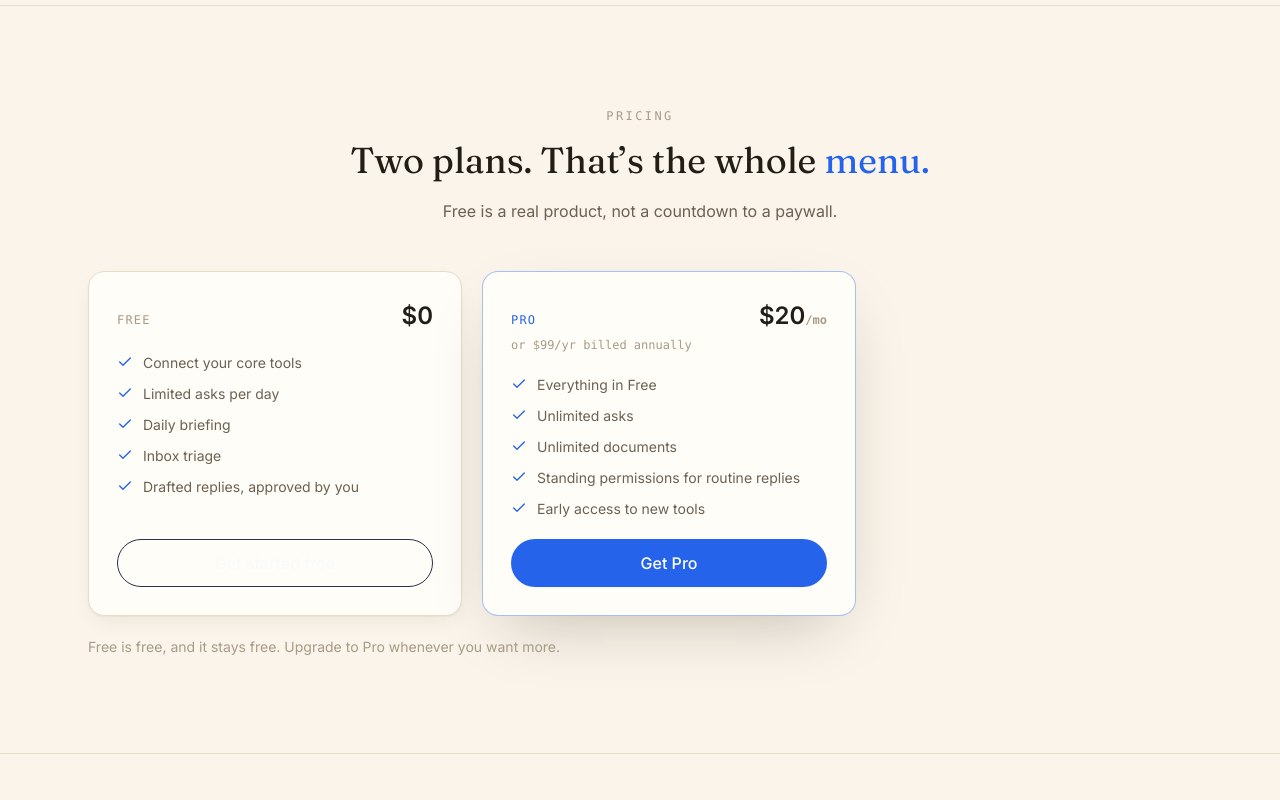
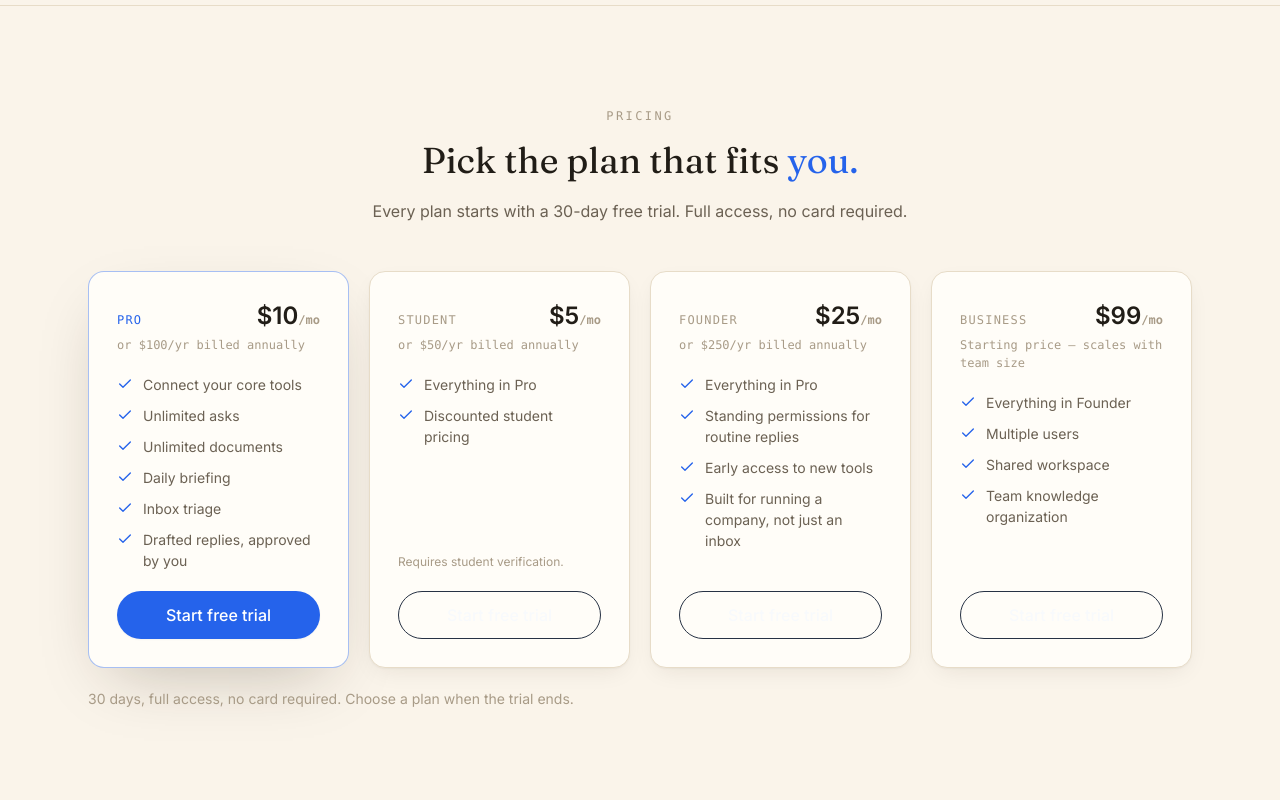
Before and after one commit to kloyya123/kloyya-web-app, a Next.js app in the folder apps/web/: page / in a window 1280 px wide. Shown: the part 5000-5800 px from the top of the page. Built offline with nearby package versions, Linux system fonts and the light colour scheme; no server answers.

Commit message:
content(pricing): 30-day trial plus four tiers, replacing Free/Pro
Pro/Student/Founder/Business, each starting behind the same 30-day full-access
trial rather than a separate free-forever tier. Pricing section grid and CTA
updated for four cards instead of two; structured data on / updated to match.

```diff
--- a/apps/web/app/page.tsx
+++ b/apps/web/app/page.tsx
@@ -53,8 +53,9 @@ export const metadata: Metadata = {
 
 /**
  * Structured data, so a search result can show the product rather than a title
- * and a grey line. Every field is verifiable from the page itself — the free
- * tier really is $0, and there are no rating counts here to invent.
+ * and a grey line. Every field is verifiable from the page itself — the prices
+ * match PLANS in features/landing/content.ts exactly, and there are no rating
+ * counts here to invent.
  */
 const JSON_LD = {
   '@context': 'https://schema.org',
@@ -65,8 +66,10 @@ const JSON_LD = {
   description:
     'An AI chief of staff that reads your mail, calendar, and documents, briefs you each morning, and drafts replies for your approval.',
   offers: [
-    { '@type': 'Offer', name: 'Free', price: '0', priceCurrency: 'USD' },
-    { '@type': 'Offer', name: 'Pro', price: '20', priceCurrency: 'USD' },
+    { '@type': 'Offer', name: 'Pro', price: '10', priceCurrency: 'USD' },
+    { '@type': 'Offer', name: 'Student', price: '5', priceCurrency: 'USD' },
+    { '@type': 'Offer', name: 'Founder', price: '25', priceCurrency: 'USD' },
+    { '@type': 'Offer', name: 'Business', price: '99', priceCurrency: 'USD' },
   ],
 };
 
--- a/apps/web/features/landing/components/landing-page.tsx
+++ b/apps/web/features/landing/components/landing-page.tsx
@@ -4,7 +4,7 @@ import type { ReactNode } from 'react';
 import { Logo, LogoMark } from '@/components/brand/logo';
 import { Button } from '@/components/ui';
 import { cn } from '@/lib/cn';
-import { CONTACT_EMAIL, FAQS, FEATURES, PLANS, ROLES, TOOLS } from '../content';
+import { CONTACT_EMAIL, FAQS, FEATURES, PLANS, ROLES, TOOLS, TRIAL_NOTE, type Plan } from '../content';
 import { ConnectHub } from './connect-hub';
 import { Reveal } from './reveal';
 import { WaitlistForm } from './waitlist-form';
@@ -169,19 +169,19 @@ export function LandingPage() {
           eyebrow="Pricing"
           title={
             <>
-              Two plans. That’s the whole <Accent>menu.</Accent>
+              Pick the plan that fits <Accent>you.</Accent>
             </>
           }
-          lede="Free is a real product, not a countdown to a paywall."
+          lede={TRIAL_NOTE}
           id="pricing"
         >
-          <div className="grid max-w-3xl gap-5 sm:grid-cols-2">
+          <div className="grid gap-5 sm:grid-cols-2 lg:grid-cols-4">
             {PLANS.map((plan) => (
               <PricingCard key={plan.name} plan={plan} />
             ))}
           </div>
           <p className="mt-5 text-small text-[var(--landing-ink-subtle)]">
-            Free is free, and it stays free. Upgrade to Pro whenever you want more.
+            30 days, full access, no card required. Choose a plan when the trial ends.
           </p>
         </Section>
 
@@ -441,11 +441,7 @@ function TrustCard({ title, body }: { title: string; body: string }) {
   );
 }
 
-function PricingCard({
-  plan,
-}: {
-  plan: { name: string; price: string; period?: string; yearlyPrice?: string; features: string[]; featured?: boolean };
-}) {
+function PricingCard({ plan }: { plan: Plan }) {
   return (
     <div
       className={cn(
@@ -476,6 +472,8 @@ function PricingCard({
           <p className="mt-1 text-caption font-mono text-[var(--landing-ink-subtle)]">
             or {plan.yearlyPrice} billed annually
           </p>
+        ) : plan.priceNote ? (
+          <p className="mt-1 text-caption font-mono text-[var(--landing-ink-subtle)]">{plan.priceNote}</p>
         ) : null}
       </div>
 
@@ -488,8 +486,12 @@ function PricingCard({
         ))}
       </ul>
 
+      {plan.disclaimer ? (
+        <p className="-mt-2 text-caption text-[var(--landing-ink-subtle)]">{plan.disclaimer}</p>
+      ) : null}
+
       <Button asChild variant={plan.featured ? 'primary' : 'outline'} size="lg" className="rounded-full">
-        <Link href="/signup">{plan.featured ? 'Get Pro' : 'Get started free'}</Link>
+        <Link href="/signup">Start free trial</Link>
       </Button>
     </div>
   );
--- a/apps/web/features/landing/content.ts
+++ b/apps/web/features/landing/content.ts
@@ -93,43 +93,70 @@ export interface Plan {
   name: string;
   price: string;
   period?: string;
-  /** A yearly alternative to the price above, shown as a secondary line. Kept
-   *  optional and separate from `price` rather than a billing-cycle toggle:
-   *  there are still only two plans, and this is one of them shown two ways. */
+  /** A yearly alternative to the price above, shown as a secondary line. */
   yearlyPrice?: string;
+  /** For a plan with no clean monthly/yearly split (Business scales with team
+   *  size), shown instead of a yearly line. */
+  priceNote?: string;
   features: string[];
   featured?: boolean;
+  /** A short eligibility note shown under the features (e.g. Student verification). */
+  disclaimer?: string;
 }
 
 /**
- * Deliberately vague about the Free allowance ("limited asks per day") rather
- * than naming a number: the entitlement is still being tuned, and a landing
- * page that quotes a figure the product later changes is a promise broken.
+ * Every plan starts with the same 30-day trial — full access, no card
+ * required — so a visitor is choosing which tier fits them, not choosing
+ * whether to pay yet. Shown once, above the cards, not repeated per plan.
  */
+export const TRIAL_NOTE = 'Every plan starts with a 30-day free trial. Full access, no card required.';
+
 export const PLANS: Plan[] = [
   {
-    name: 'Free',
-    price: '$0',
+    name: 'Pro',
+    price: '$10',
+    period: '/mo',
+    yearlyPrice: '$100/yr',
+    featured: true,
     features: [
       'Connect your core tools',
-      'Limited asks per day',
+      'Unlimited asks',
+      'Unlimited documents',
       'Daily briefing',
       'Inbox triage',
       'Drafted replies, approved by you',
     ],
   },
   {
-    name: 'Pro',
-    price: '$20',
+    name: 'Student',
+    price: '$5',
     period: '/mo',
-    yearlyPrice: '$99/yr',
-    featured: true,
+    yearlyPrice: '$50/yr',
+    disclaimer: 'Requires student verification.',
+    features: ['Everything in Pro', 'Discounted student pricing'],
+  },
+  {
+    name: 'Founder',
+    price: '$25',
+    period: '/mo',
+    yearlyPrice: '$250/yr',
     features: [
-      'Everything in Free',
-      'Unlimited asks',
-      'Unlimited documents',
+      'Everything in Pro',
       'Standing permissions for routine replies',
       'Early access to new tools',
+      'Built for running a company, not just an inbox',
+    ],
+  },
+  {
+    name: 'Business',
+    price: '$99',
+    period: '/mo',
+    priceNote: 'Starting price — scales with team size',
+    features: [
+      'Everything in Founder',
+      'Multiple users',
+      'Shared workspace',
+      'Team knowledge organization',
     ],
   },
 ];
@@ -153,8 +180,8 @@ export const FAQS: Faq[] = [
     a: 'No. Your content is used to answer your questions and nothing else. It is never used to train models, never sold, and never shared with another customer.',
   },
   {
-    q: 'What does “limited asks per day” mean on Free?',
-    a: 'Free includes a daily allowance of questions — enough for normal daily use. If you reach it, Kloyya says so plainly and the allowance resets the next morning. Pro removes the limit.',
+    q: 'What happens after the 30-day trial?',
+    a: 'You choose the plan that fits — Pro, Student, Founder, or Business — and billing starts then, not before. Nothing is charged automatically at day 31; you pick a plan when you’re ready.',
   },
   {
     q: 'Is there a mobile app?',
```
